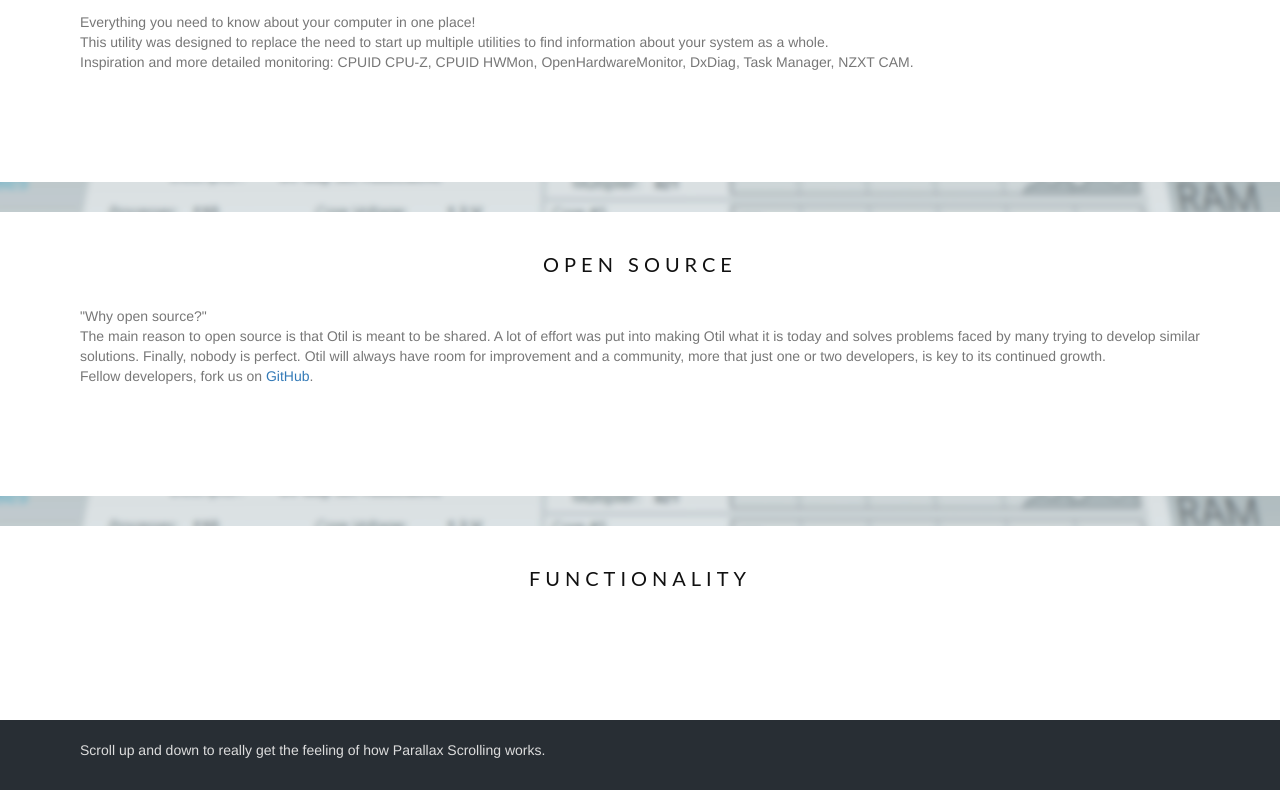
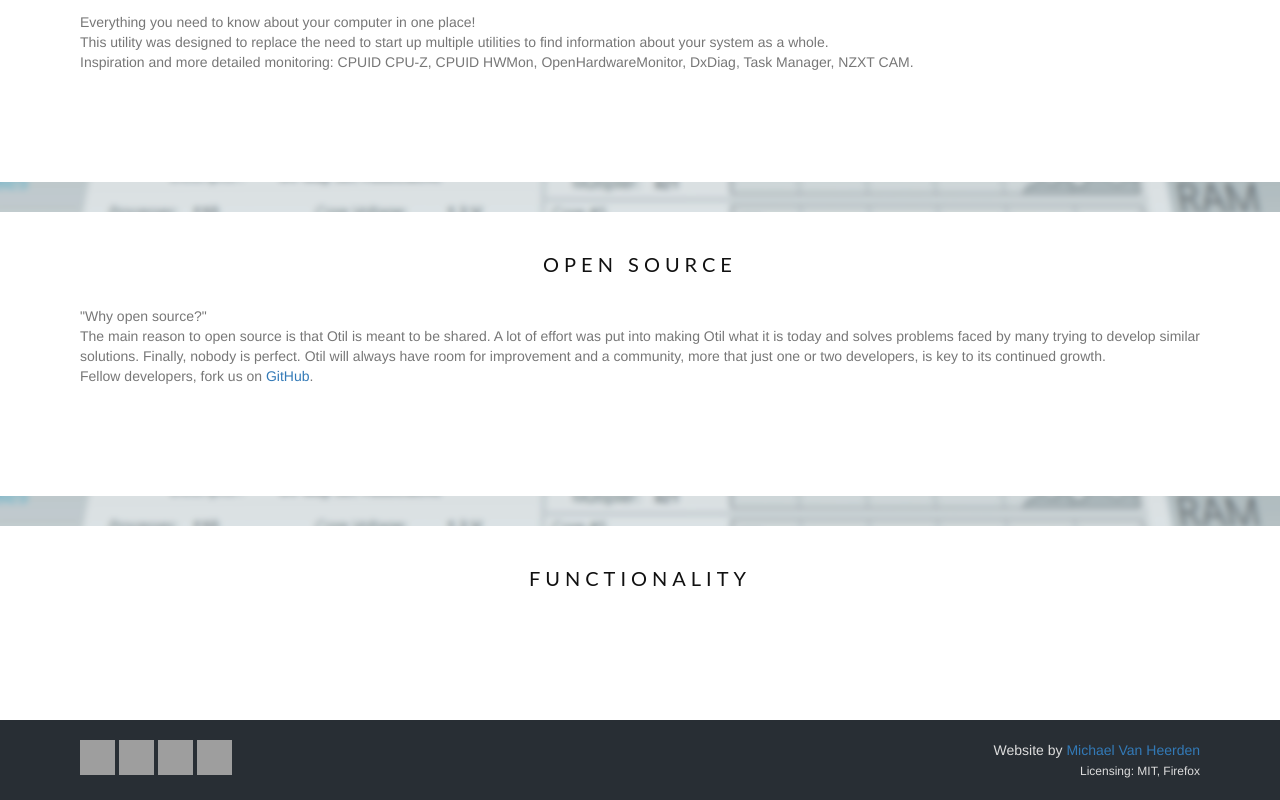
Before and after one commit to Kriogen777/OtilWebsite, a plain HTML site: page index.html in a window 1280 px wide. Shown: the part 954-1754 px from the top of the page. Drawn offline with nearby package versions, Linux system fonts and the light colour scheme; grey boxes are pictures that could not be loaded.

Commit message:
Fixed merge issue

```diff
--- a/index.html
+++ b/index.html
@@ -62,7 +62,30 @@
 
 <div style="position:relative;">
   <div class="footer">
-    <p class="content">Scroll up and down to really get the feeling of how Parallax Scrolling works.</p>
+        <span>
+      <div class="row">
+      <div class="col-md-6">
+        <a href="[full link to your Twitter]">
+          <img title="Twitter" alt="Twitter" src="https://socialmediawidgets.files.wordpress.com/2014/03/01_twitter.png" width="35" height="35" />
+        </a>
+        <a href="[full link to your Facebook page]">
+          <img title="Facebook" alt="Facebook" src="https://socialmediawidgets.files.wordpress.com/2014/03/02_facebook.png" width="35" height="35" />
+        </a>
+        <a href="[full link to your Google+ page]">
+          <img title="Google+" alt="Google+" src="https://socialmediawidgets.files.wordpress.com/2014/03/14_google.png" width="35" height="35" />
+        </a>
+        <a href="[full link to your GitHub page]">
+          <img title="GitHub" alt="GitHub" src="http://image.flaticon.com/icons/png/512/25/25231.png" width="35" height="35" />
+        </a>
+      </div>
+      <div class="col-md-6 social-btn">
+        Website by
+        <a href="">Michael Van Heerden</a><br>
+          <span class="" style="text-align: right; font-size: 12px;">Licensing: MIT, Firefox</span>
+      </div>
+      </div>
+    </span>
+
   </div>
 </div>
 
--- a/res/css/otil.css
+++ b/res/css/otil.css
@@ -114,6 +114,11 @@
   text-align: justify;
 }
 
+.social-btn{
+  text-align: right;
+}
+
+
 .bgimg-1, .bgimg-2{
   position: relative;
   opacity: 0.65;
```
